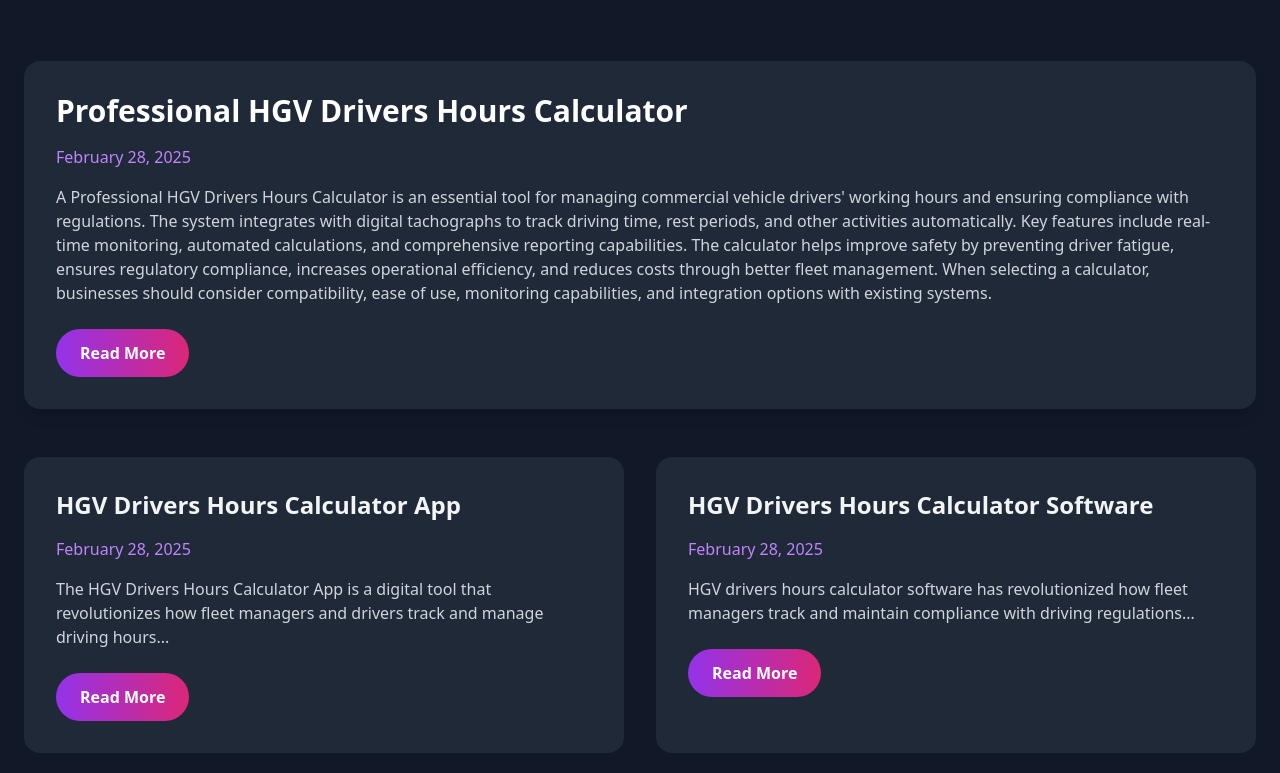
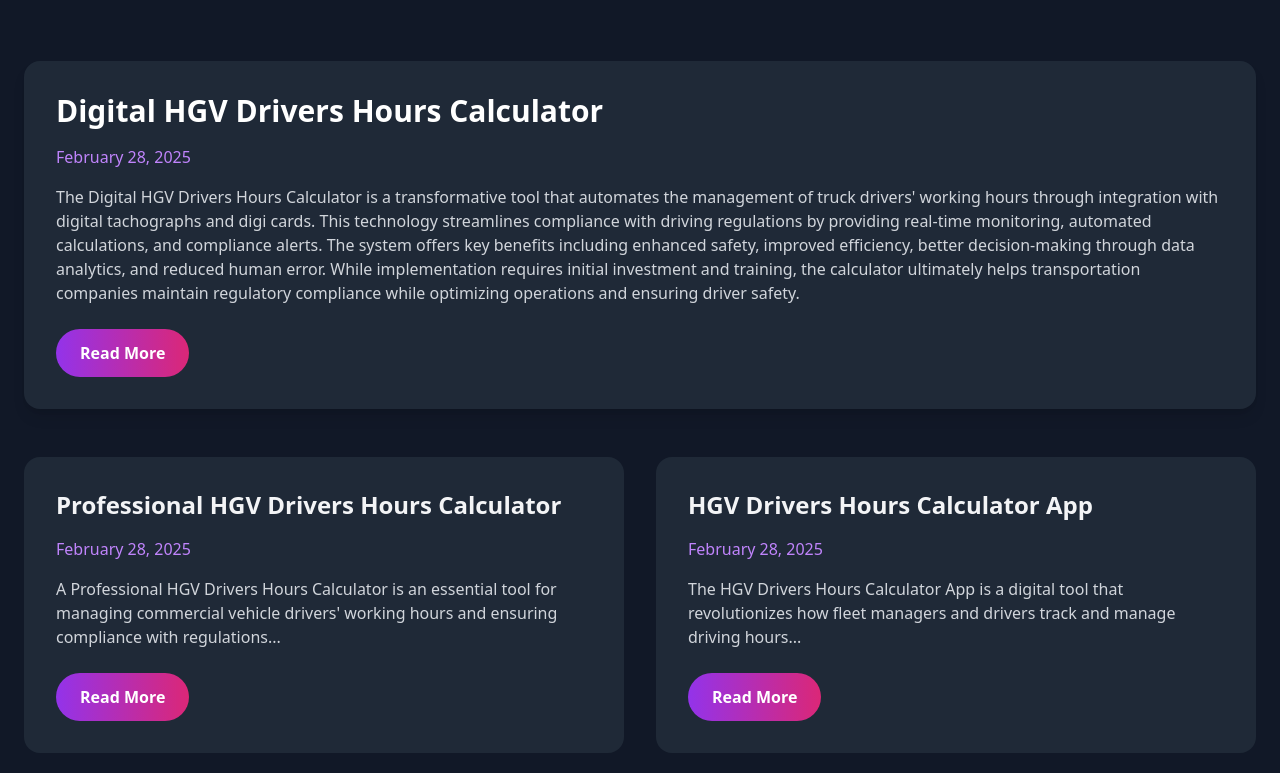
Before and after one commit to windwardboy/the-ultimate-hgv-drivers--hours-calculator-2025-02-28-0sopu, a plain HTML site: page blog.html in a window 1280 px wide. Shown: the part 387-1160 px from the top of the page. Drawn offline with nearby package versions, Linux system fonts and the light colour scheme.

Commit message:
Update blog listing with digital-hgv-drivers-hours-calculator-20250228-qqg.html

```diff
--- a/blog.html
+++ b/blog.html
@@ -36,12 +36,12 @@
 
                 <!-- Featured Post -->
                 <div class="bg-gray-800 rounded-2xl p-8 mb-12 shadow-lg hover:shadow-purple-500/25 transition-all duration-300">
-                    <h2 class="text-3xl font-bold mb-4 text-white">Professional HGV Drivers Hours Calculator</h2>
+                    <h2 class="text-3xl font-bold mb-4 text-white">Digital HGV Drivers Hours Calculator</h2>
                     <div class="text-purple-400 mb-4">February 28, 2025</div>
                     <p class="text-gray-300 mb-6">
-                        A Professional HGV Drivers Hours Calculator is an essential tool for managing commercial vehicle drivers' working hours and ensuring compliance with regulations. The system integrates with digital tachographs to track driving time, rest periods, and other activities automatically. Key features include real-time monitoring, automated calculations, and comprehensive reporting capabilities. The calculator helps improve safety by preventing driver fatigue, ensures regulatory compliance, increases operational efficiency, and reduces costs through better fleet management. When selecting a calculator, businesses should consider compatibility, ease of use, monitoring capabilities, and integration options with existing systems.
+                        The Digital HGV Drivers Hours Calculator is a transformative tool that automates the management of truck drivers' working hours through integration with digital tachographs and digi cards. This technology streamlines compliance with driving regulations by providing real-time monitoring, automated calculations, and compliance alerts. The system offers key benefits including enhanced safety, improved efficiency, better decision-making through data analytics, and reduced human error. While implementation requires initial investment and training, the calculator ultimately helps transportation companies maintain regulatory compliance while optimizing operations and ensuring driver safety.
                     </p>
-                    <a href="https://windwardboy.github.io/the-ultimate-hgv-drivers--hours-calculator-2025-02-28-0sopu/blog/professional-hgv-drivers-hours-calculator-20250228-ivg.html" class="inline-block bg-gradient-to-r from-purple-600 to-pink-600 px-6 py-3 rounded-full text-white font-semibold hover:scale-105 transition-transform duration-300">
+                    <a href="https://windwardboy.github.io/the-ultimate-hgv-drivers--hours-calculator-2025-02-28-0sopu/blog/digital-hgv-drivers-hours-calculator-20250228-qqg.html" class="inline-block bg-gradient-to-r from-purple-600 to-pink-600 px-6 py-3 rounded-full text-white font-semibold hover:scale-105 transition-transform duration-300">
                         Read More
                     </a>
                 </div>
@@ -49,18 +49,18 @@
                 <!-- Previous Posts -->
                 <div class="grid grid-cols-1 md:grid-cols-2 gap-8">
                     <div class="bg-gray-800 rounded-2xl p-8">
+                        <h3 class="text-2xl font-bold mb-4">Professional HGV Drivers Hours Calculator</h3>
+                        <div class="text-purple-400 mb-4">February 28, 2025</div>
+                        <p class="text-gray-300 mb-6">A Professional HGV Drivers Hours Calculator is an essential tool for managing commercial vehicle drivers' working hours and ensuring compliance with regulations...</p>
+                        <a href="https://windwardboy.github.io/the-ultimate-hgv-drivers--hours-calculator-2025-02-28-0sopu/blog/professional-hgv-drivers-hours-calculator-20250228-ivg.html" class="inline-block bg-gradient-to-r from-purple-600 to-pink-600 px-6 py-3 rounded-full text-white font-semibold hover:scale-105 transition-transform duration-300">
+                            Read More
+                        </a>
+                    </div>
+                    <div class="bg-gray-800 rounded-2xl p-8">
                         <h3 class="text-2xl font-bold mb-4">HGV Drivers Hours Calculator App</h3>
                         <div class="text-purple-400 mb-4">February 28, 2025</div>
                         <p class="text-gray-300 mb-6">The HGV Drivers Hours Calculator App is a digital tool that revolutionizes how fleet managers and drivers track and manage driving hours...</p>
                         <a href="https://windwardboy.github.io/the-ultimate-hgv-drivers--hours-calculator-2025-02-28-0sopu/blog/hgv-drivers-hours-calculator-app-20250228-i32.html" class="inline-block bg-gradient-to-r from-purple-600 to-pink-600 px-6 py-3 rounded-full text-white font-semibold hover:scale-105 transition-transform duration-300">
-                            Read More
-                        </a>
-                    </div>
-                    <div class="bg-gray-800 rounded-2xl p-8">
-                        <h3 class="text-2xl font-bold mb-4">HGV Drivers Hours Calculator Software</h3>
-                        <div class="text-purple-400 mb-4">February 28, 2025</div>
-                        <p class="text-gray-300 mb-6">HGV drivers hours calculator software has revolutionized how fleet managers track and maintain compliance with driving regulations...</p>
-                        <a href="https://windwardboy.github.io/the-ultimate-hgv-drivers--hours-calculator-2025-02-28-0sopu/blog/hgv-drivers-hours-calculator-software-20250228-954.html" class="inline-block bg-gradient-to-r from-purple-600 to-pink-600 px-6 py-3 rounded-full text-white font-semibold hover:scale-105 transition-transform duration-300">
                             Read More
                         </a>
                     </div>
```
